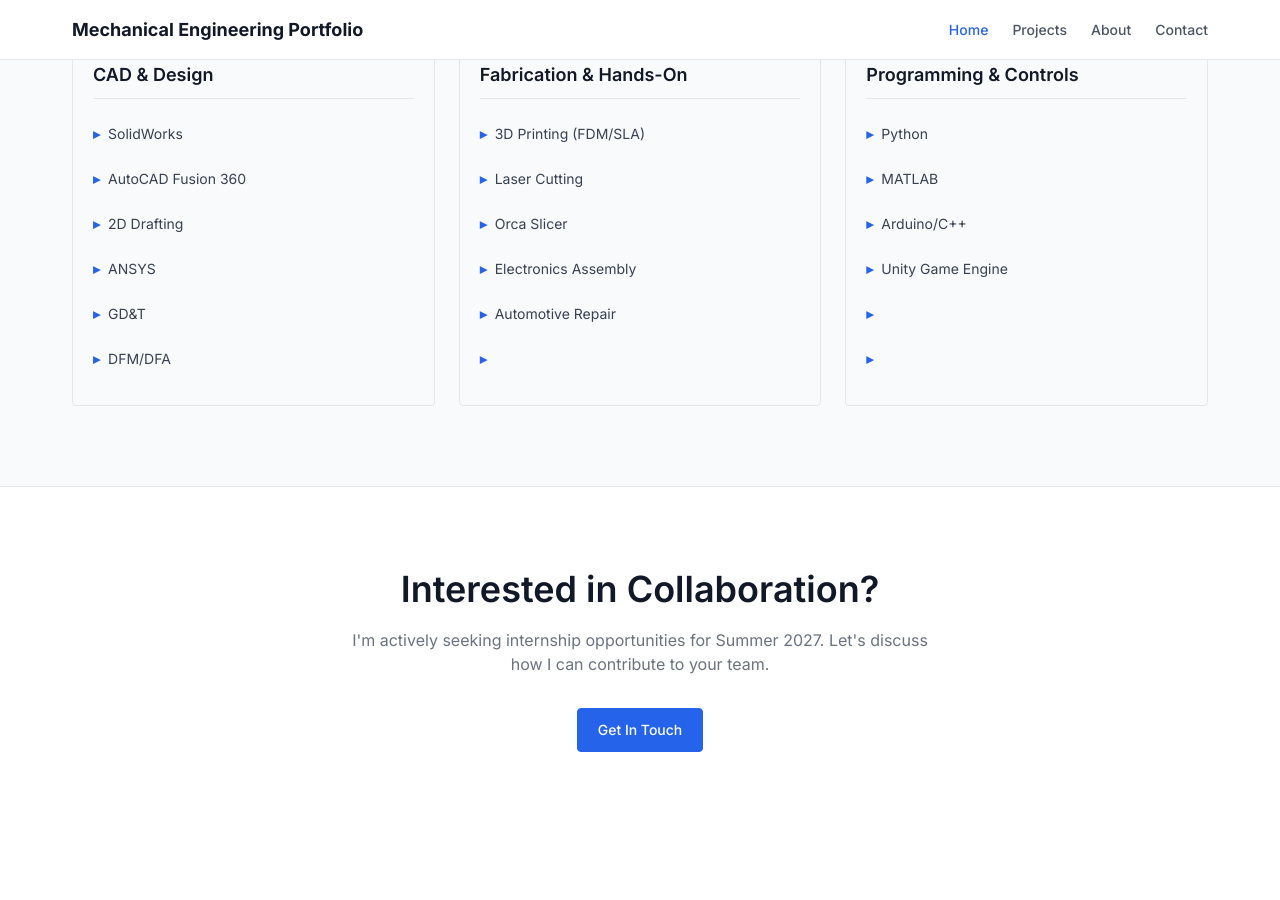
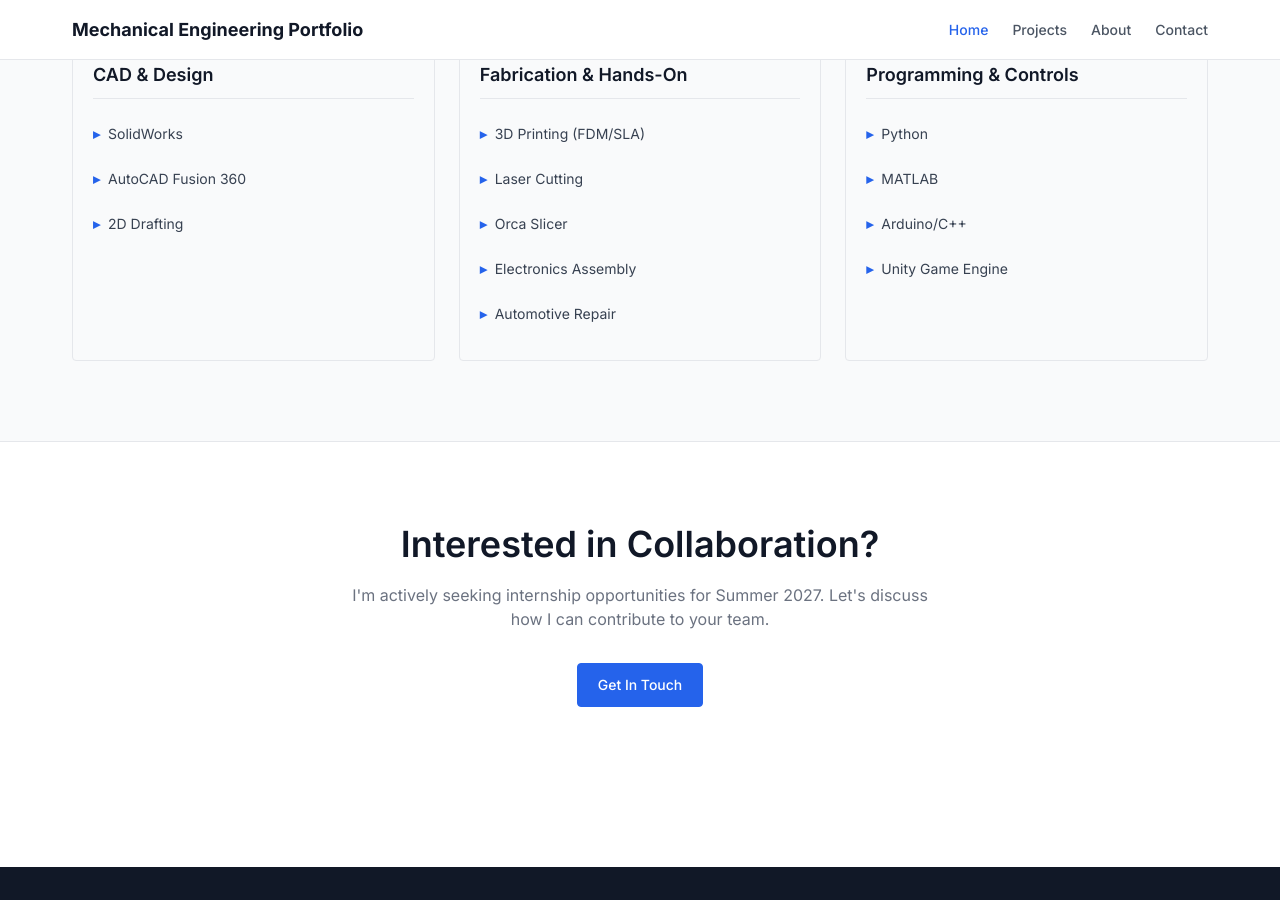
Before and after one commit to manwe-123/manwe-123.github.io, a Jekyll site: the page built from index.md, in a window 1280 px wide and 900 px high, scrolled down 1314 px. Built offline with Jekyll 4.4.1, drawn with Linux system fonts in a browser that asks for light colours.

Commit message:
Update index.md

```diff
--- a/index.md
+++ b/index.md
@@ -71,9 +71,6 @@ title: Home
           <li class="skill-item">SolidWorks</li>
           <li class="skill-item">AutoCAD Fusion 360</li>
           <li class="skill-item">2D Drafting</li>
-          <li class="skill-item">ANSYS</li>
-          <li class="skill-item">GD&T</li>
-          <li class="skill-item">DFM/DFA</li>
         </ul>
       </div>
 
@@ -86,7 +83,6 @@ title: Home
           <li class="skill-item">Orca Slicer</li>
           <li class="skill-item">Electronics Assembly</li>
           <li class="skill-item">Automotive Repair</li>
-          <li class="skill-item"></li>
         </ul>
       </div>
 
@@ -98,8 +94,6 @@ title: Home
           <li class="skill-item">MATLAB</li>
           <li class="skill-item">Arduino/C++</li>
           <li class="skill-item">Unity Game Engine</li>
-          <li class="skill-item"></li>
-          <li class="skill-item"></li>
         </ul>
       </div>
     </div>
```
